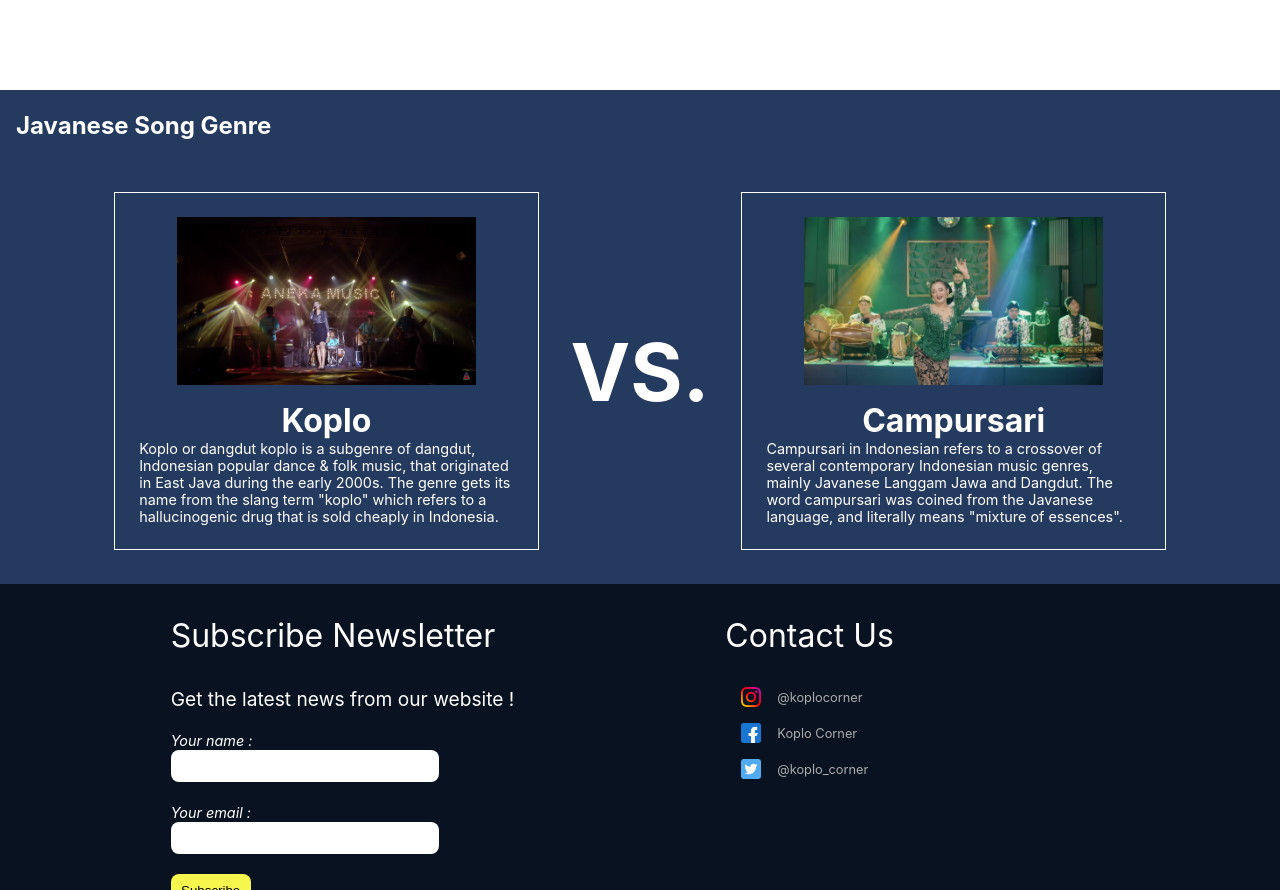
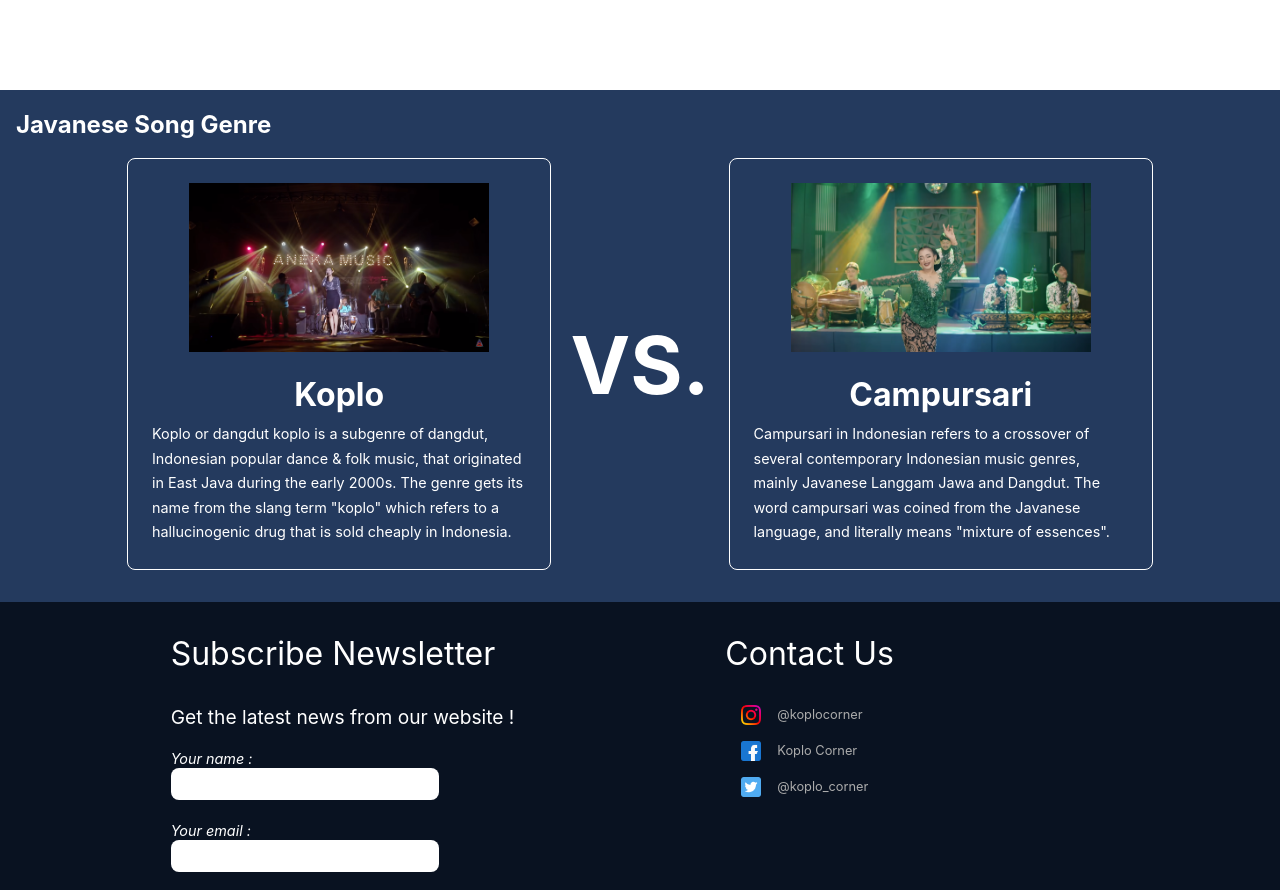
Before and after one commit to bondanjody/koplo-corner-app, a React (Create React App) app: page / in a window 1280 px wide. Shown: the part 1093-1983 px from the top of the page. Built offline with nearby package versions, Linux system fonts and the light colour scheme.

Commit message:
Memperbaiki tata letak Genre

```diff
--- a/src/components/Layout/Genre.module.css
+++ b/src/components/Layout/Genre.module.css
@@ -2,7 +2,11 @@
     background-color: #243a5e;
     color: white;
     margin-top: 3rem;
-    padding: 0.1rem 1rem;
+    display: flex;
+    flex-direction: column;
+    padding-left: 1rem;
+    padding-right: 1rem;
+    padding-bottom: 2rem;
 }
 .genre-container__content {
     display: flex;
@@ -10,13 +14,14 @@
 }
 .genre-content {
     border: 1px solid white;
-    margin: 2rem;
     padding: 1.5rem;
     width: 30%;
     display: flex;
     flex-direction: column;
     justify-content: space-between;
     align-items: center;
+    line-height: 1.7;
+    border-radius: 0.5em;
 }
 .genre-content img {
     width: 80%;
@@ -42,4 +47,5 @@
     align-self: center;
     font-weight: bold;
     font-size: 5rem;
+    padding: 1.2rem;
 }
```
